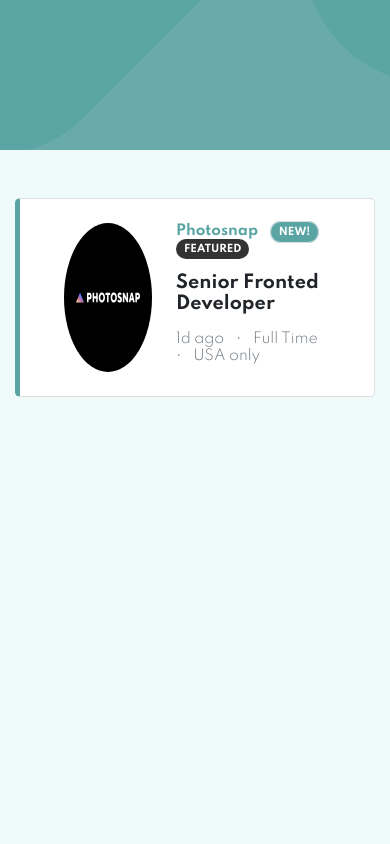
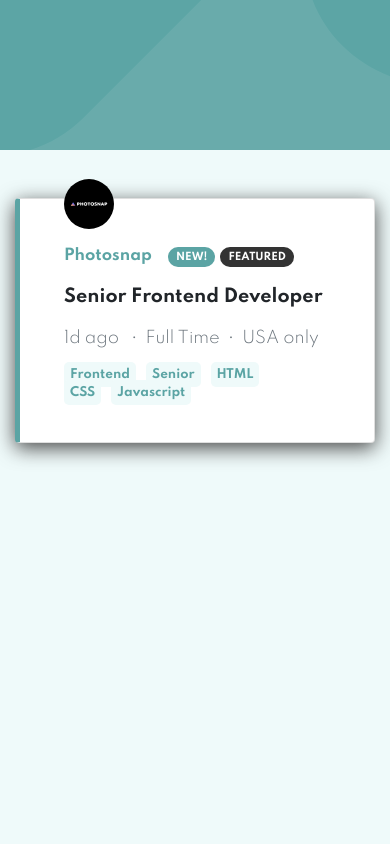
Before and after one commit to IdoGo15/Job-listings, a plain HTML site: page index.html in a window 390 px wide. Shown: the top 844 px of the page. Drawn offline with nearby package versions, Linux system fonts and the light colour scheme.

Commit message:
made it responsive

```diff
--- a/css/style.css
+++ b/css/style.css
@@ -1,5 +1,11 @@
 :root {
   --special-blue: hsl(180, 29%, 50%);
+}
+
+* {
+  margin: 0;
+  padding: 0;
+  box-sizing: border-box;
 }
 
 body {
@@ -7,17 +13,8 @@ body {
   font-family: 'Spartan', sans-serif;
 }
 
-h6 {
-  font-size: 12px;
-}
-
-h5 {
-  font-size: 14px;
-}
-
-h4 {
-  font-size: 1.1rem;
-  font-weight: 700;
+.bg-special-blue {
+  background-color:hsl(180, 29%, 50%);
 }
 
 .special-blue {
@@ -44,18 +41,35 @@ h4 {
   height: 100vh;
 }
 
-.bg-special-blue {
-  background-color:hsl(180, 29%, 50%);
+.card {
+  position: relative;
+  width: 100%;
+  border-left: var(--special-blue) 5px solid;
+  box-shadow: 0px 5px 20px rgb(71, 71, 71);
 }
 
-#main-section .card {
-  border-radius: 5px;
-  border-left: var(--special-blue) 5px solid;
+.card-body {
+  display: flex;
+  flex-direction: row;
+  justify-content: space-between;
 }
 
-.first {
-  color: var(--special-blue);
+.item-start {
+  display: flex;
+  flex-direction: row;
+  align-self: center;
+}
+
+.item-start img {
+  align-self: center;
+  width: 6rem;
+  height: 6rem;
+}
+
+.company {
   font-weight: 700;
+  font-size: 15px;
+  color:hsl(180, 29%, 50%);
 }
 
 .new {
@@ -63,6 +77,7 @@ h4 {
   background-color: hsl(180, 29%, 50%);
   font-size: 10px;
   font-weight: 700;
+  margin-right: 5px;
 }
 
 .featured {
@@ -72,7 +87,52 @@ h4 {
     font-weight: 700;
 }
 
-.last-line {
-  font-weight:lighter;
-  font-size: 14px;
+.role {
+  font-size: 1.1rem;
+  font-weight: 700;
 }
+
+.last {
+  font-size: 1rem;
+  font-weight: lighter;
+}
+
+.item-end {
+  align-self: center;
+  color: var(--special-blue);
+  font-weight: 700;
+  font-size: 12px;
+}
+
+.tech-item {
+  background-color:hsl(180, 52%, 96%);
+  margin-right: 10px;
+  border-radius: 5px;
+  padding: 6px;
+}
+
+
+
+@media(max-width: 720px) {
+  .card img {
+    position: absolute;
+    height: 50px;
+    width: 50px;
+    top: -20px;
+  }
+
+  .card {
+    align-items: flex-start;
+  }
+
+.card-body {
+  display: flex;
+  flex-direction: column;
+}
+
+.item-start {
+  margin-top: 20px;
+  align-self: flex-start;
+}
+
+}
--- a/index.html
+++ b/index.html
@@ -27,30 +27,25 @@
   </div>
   <section id="main-section">
     <div class="container">
-      <div class="card-column my-5">
-        <div class="item">
-          <div class="card d-flex justify-content-between bg-white px-4 py-1">
+      <div class="main-cards mt-5">
+          <div class="card bg-white px-4 py-1">
             <div class="card-body">
-              <div class="item-start d-flex">
+              <div class="item-start">
                 <img class="mr-4" src="/images/photosnap.svg" alt="">
                 <div class="content">
-                  <h5>
-                    <span class="first mr-2">Photosnap</span>
-                    <span class="new border rounded-pill px-2 py-1 mr-1">NEW!</span>
-                    <span class="featured rounded-pill px-2 py-1 mr-1">FEATURED</span>
-                  </h5>
-                  <h4 class="my-3">Senior Fronted Developer</h4>
-                  <h4 class="last-line text-muted">
-                    <span class="mr-2">1d ago</span> &bull;
-                    <span class="mx-2">Full Time</span> &bull;
-                    <span class="mx-2">USA only</span>
-                  </h4>
+                  <p class="first"><span class="company mr-3">Photosnap</span><span class="new rounded-pill py-1 px-2">NEW!</span><span class="featured rounded-pill py-1 px-2">FEATURED</span></p>
+                  <p class="role">Senior Frontend Developer</p>
+                  <p class="last text-muted">1d ago <span class="mx-2">&bull;</span>Full Time<span class="mx-2">&bull;</span>USA only</p>
                 </div>
+              </div>
+              <div class="item-end">
+                <p class="tech">
+                  <span class="tech-item">Frontend</span><span class="tech-item">Senior</span><span class="tech-item">HTML</span>
+                  <span class="tech-item">CSS</span><span class="tech-item">Javascript</span>
+                </p>
               </div>
             </div>
            </div>
-      </div>
-
     </div>
   </section>
 
```
